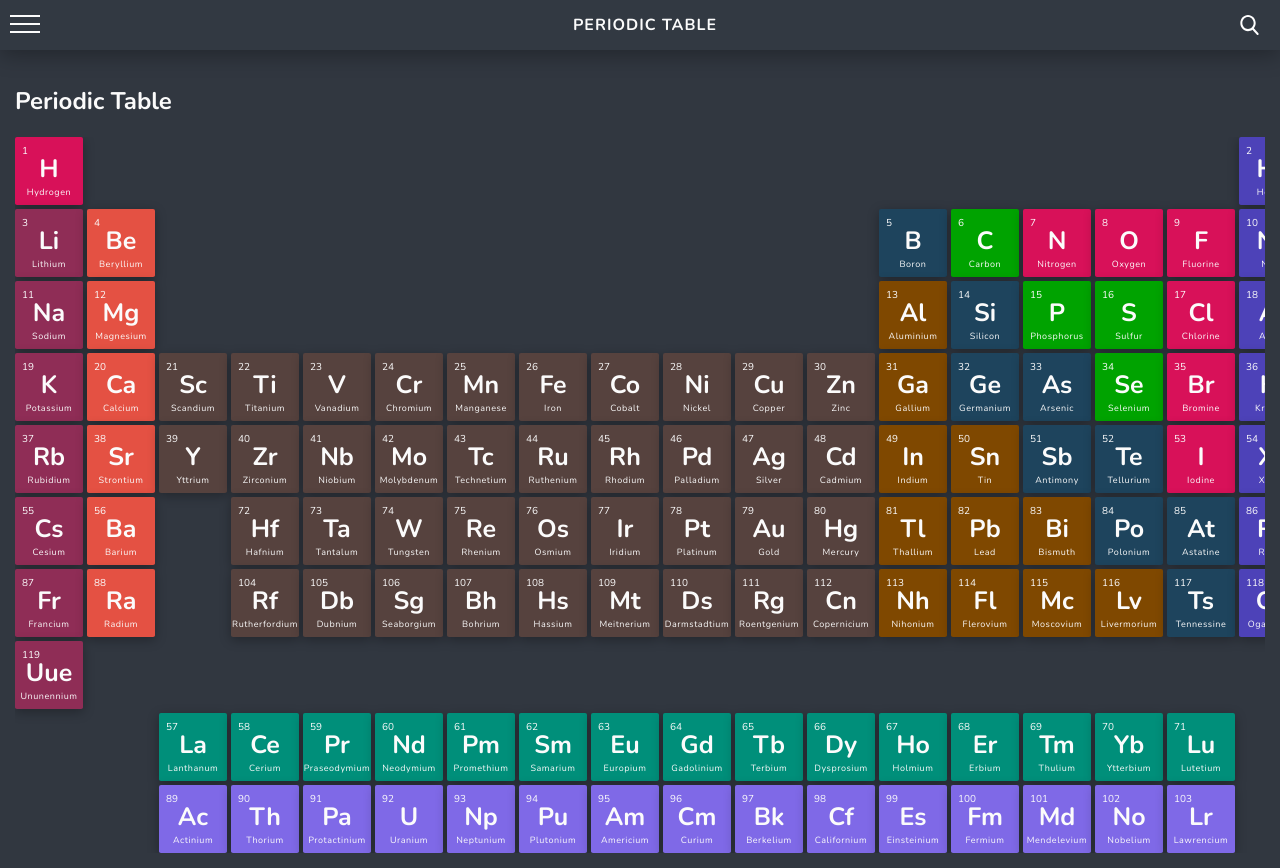
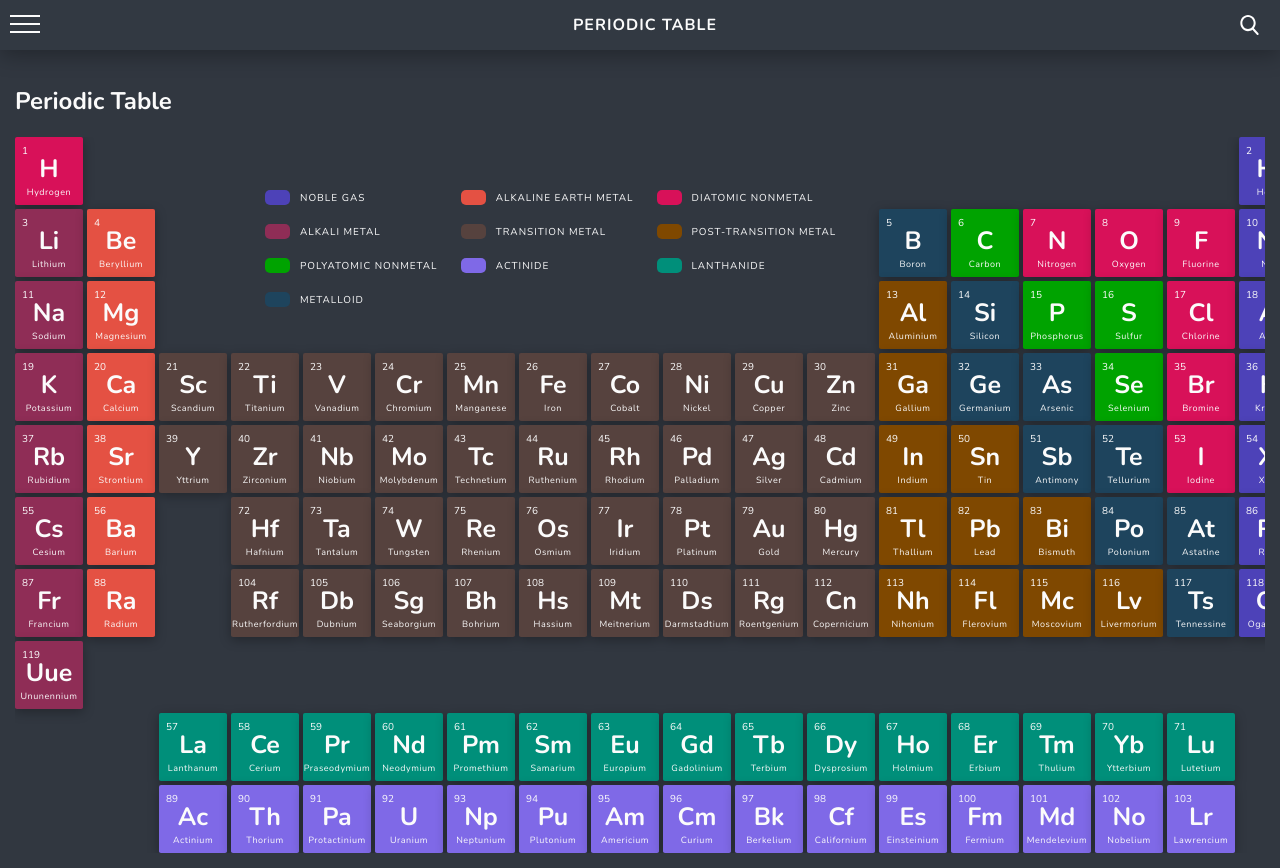
Before and after one commit to calebcadainoo/periodic-table, a React (Create React App) app: page / in a window 1280 px wide. Built offline with nearby package versions, Linux system fonts and the light colour scheme.

Commit message:
added Table Legend to periodic table

```diff
--- a/src/components/AppWorkArea/AppWorkArea.css
+++ b/src/components/AppWorkArea/AppWorkArea.css
@@ -5,7 +5,7 @@
   /* padding-right: 30px; */
 }
 
-.workarea > * {
+.workarea * {
   transition: 0.3s ease;
   -webkit-transition: 0.3s ease;
 }
@@ -14,4 +14,5 @@
   display: grid;
   place-items: center;
   overflow: auto;
+  position: relative;
 }
--- a/src/components/AppWorkArea/AppWorkArea.js
+++ b/src/components/AppWorkArea/AppWorkArea.js
@@ -1,12 +1,14 @@
 import React from 'react'
 import './AppWorkArea.css'
 import PeriodicTable from '../PeriodicTable/PeriodicTable'
+import PeriodicTableLegend from '../PeriodicTable/PeriodicTableLegend'
 
 function AppWorkArea() {
   return (
     <div className="centroid workarea">
       <h1>Periodic Table</h1>
       <div className="workarea-periodic-table">
+        <PeriodicTableLegend />
         <PeriodicTable />
       </div>
     </div>
--- a/src/components/PeriodicTable/PeriodicTable.css
+++ b/src/components/PeriodicTable/PeriodicTable.css
@@ -41,3 +41,42 @@
     flex: 3;
     text-transform: capitalize;
   }
+
+  /* Legend */
+.pt-legend {
+  position: absolute;
+  top: 7%;
+  left: 20%;
+  z-index: 5;
+  display: grid;
+  grid-template-columns: repeat(3, 1fr);
+  grid-gap: 12px;
+}
+
+.pt-legend-item {
+  display: flex;
+  cursor: pointer;
+  border-radius: 5px;
+}
+
+.pt-legend-item:hover {
+  background: #fff;
+  color: var(--app-menu);
+  box-shadow: 0px 5px 22px rgba(0, 0, 0, 0.3);
+}
+
+.pt-legend-color{
+  width: 25px;
+  height: 15px;
+  border-radius: 5px;
+  align-self: center;
+}
+
+.pt-legend-name{
+  padding: 4px;
+  font-size: 10px;
+  letter-spacing: 1px;
+  padding-left: 10px;
+  text-transform: uppercase;
+  align-self: center;
+}
--- a/src/components/PeriodicTable/PeriodicTable.js
+++ b/src/components/PeriodicTable/PeriodicTable.js
@@ -3,9 +3,9 @@ import './PeriodicTable.css'
 import { useDataLayerValue } from '../../DataLayer'
 
 function PeriodicTable() {
-	const [{periodicElements}] = useDataLayerValue()
+	const [{periodicTable}] = useDataLayerValue()
 	const [{colorMap}] = useDataLayerValue()
-  const data = periodicElements
+  const data = periodicTable
 
   return (
     <div className="periodic-table">
--- /dev/null
+++ b/src/components/PeriodicTable/PeriodicTableLegend.js
@@ -0,0 +1,19 @@
+import React from 'react'
+import { useDataLayerValue } from '../../DataLayer'
+
+function PeriodicTableLegend() {
+  const [{colorMap}] = useDataLayerValue()
+
+  return (
+    <aside className="pt-legend">
+      {Object.keys(colorMap).map((key) => (
+        <div key={key} className="pt-legend-item">
+          <div className="pt-legend-color"style={{ background: colorMap[key] }}></div>
+          <div className="pt-legend-name">{key}</div>
+        </div>
+      ))}
+    </aside>
+  )
+}
+
+export default PeriodicTableLegend
--- a/src/reducer.js
+++ b/src/reducer.js
@@ -2,7 +2,7 @@ import pt from './PeriodTableData.json'
 
 export const initialState = {
 	user: null,
-	periodicElements: pt.elements,
+	periodicTable: pt.elements,
 	colorMap: {
     "noble gas": "#4d42b8",
     "alkaline earth metal":"#e45143",
@@ -34,7 +34,7 @@ const reducer = (state, action) => {
 		case actionTypes.SET_PERIODIC_TABLE:
 			return {
 				...state,
-				periodicElements: action.periodicElements,
+				periodicTable: action.periodicTable,
 			}
 		case actionTypes.SET_PERIODIC_COLORS:
 			return {
```
